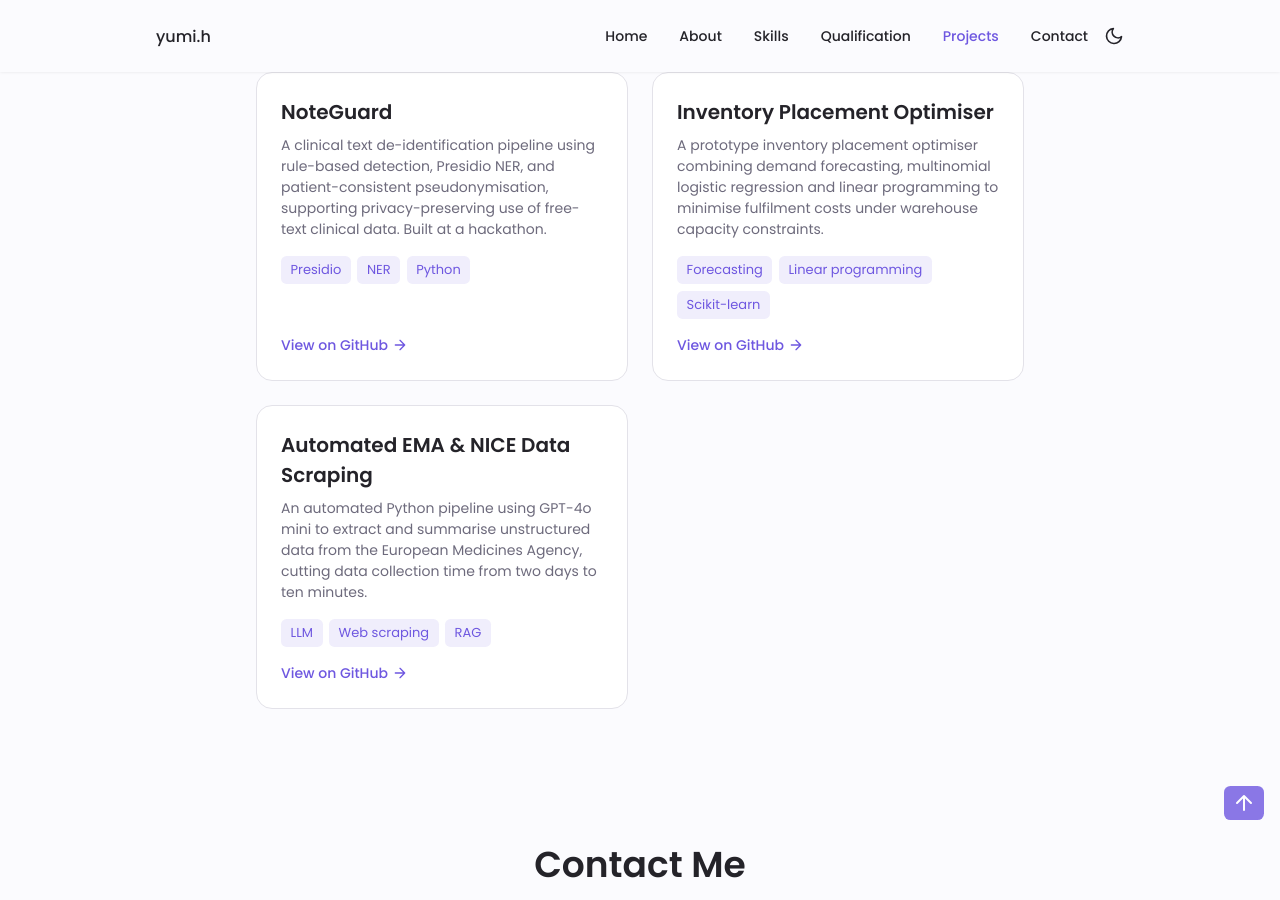
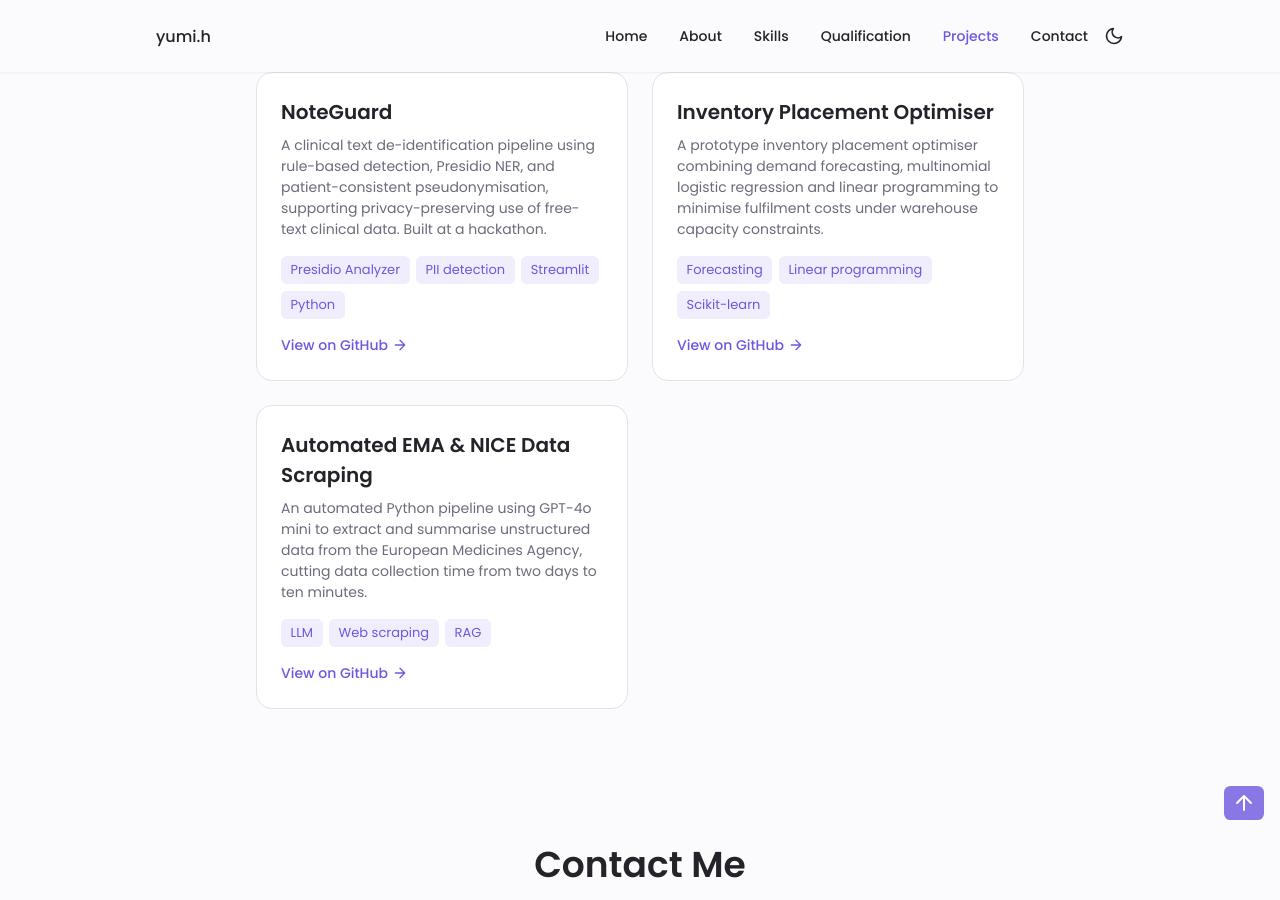
Before and after one commit to yumi-h-1/yumi-h-1.github.io, a Jekyll site: the page built from index.html, in a window 1280 px wide and 900 px high, scrolled down 2865 px. Built offline with Jekyll 4.4.1, drawn with Linux system fonts in a browser that asks for light colours.

Commit message:
Update NoteGuard tags
Replace Presidio and NER with Presidio Analyzer, PII detection, and
Streamlit; keep Python. Applied to both the Projects card and the
/projects/ page.

Co-Authored-By: Claude Opus 5 <noreply@anthropic.com>

```diff
--- a/index.html
+++ b/index.html
@@ -295,8 +295,9 @@ layout: default
         free-text clinical data. Built at a hackathon.
       </p>
       <div class="projects__tags">
-        <span class="projects__tag">Presidio</span>
-        <span class="projects__tag">NER</span>
+        <span class="projects__tag">Presidio Analyzer</span>
+        <span class="projects__tag">PII detection</span>
+        <span class="projects__tag">Streamlit</span>
         <span class="projects__tag">Python</span>
       </div>
       <a href="https://github.com/yumi-h-1/Automatic-PII-preprocessing-tool" class="projects__link" target="_blank" rel="noopener">
```
Also changed, not shown: projects.md (+1 -1 lines).
